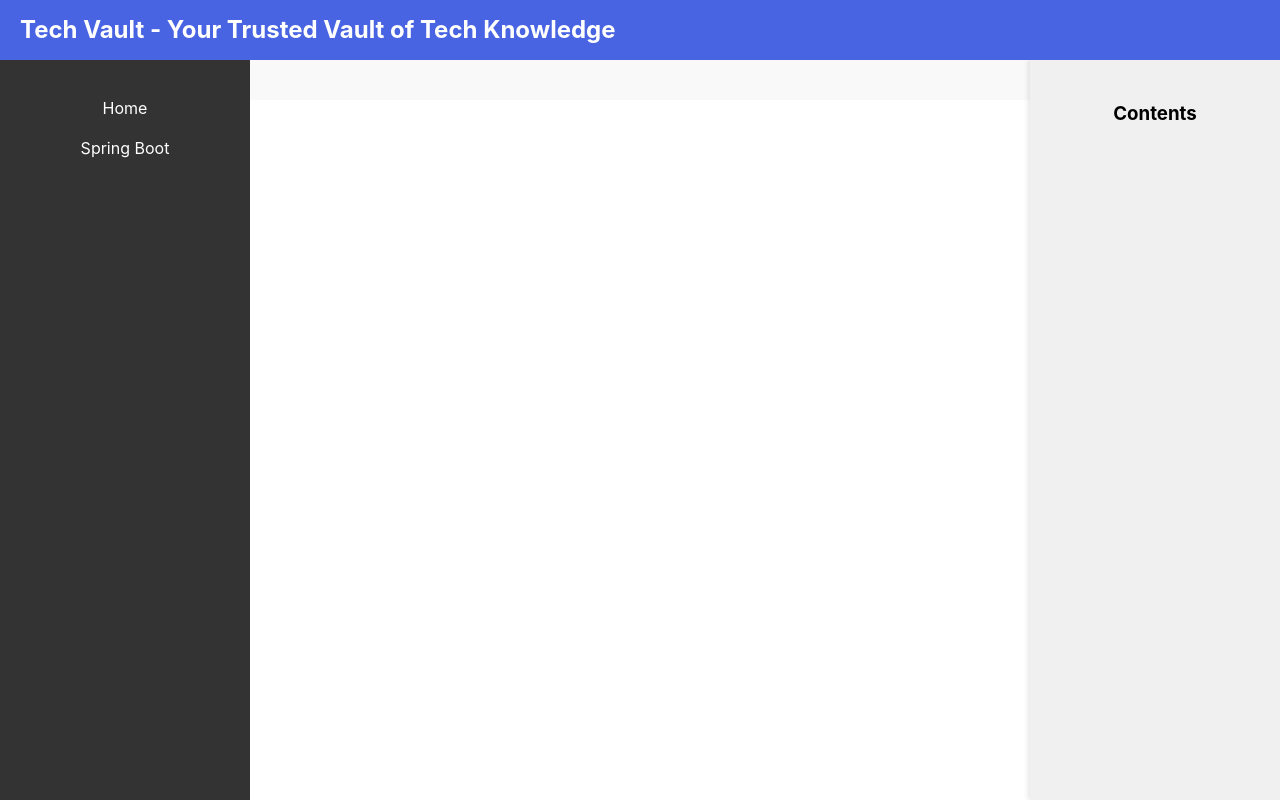
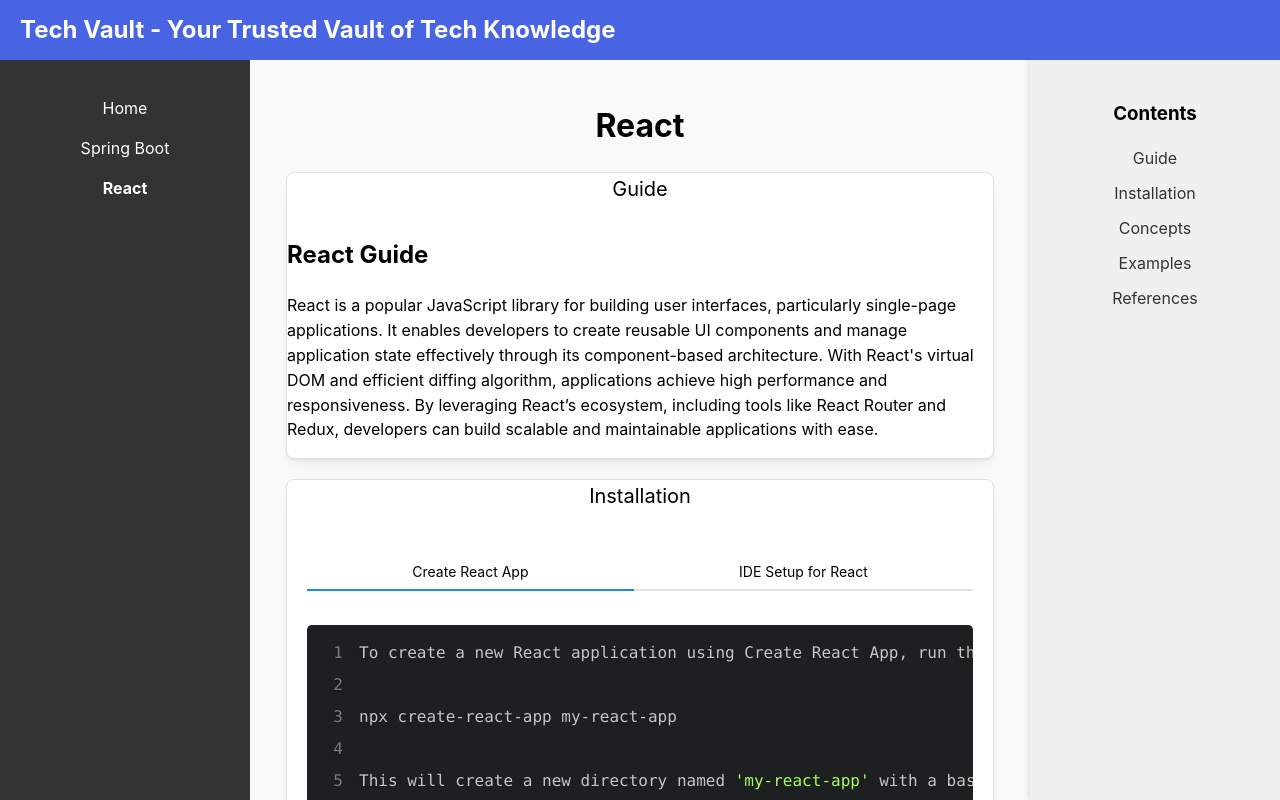
Before and after one commit to markcdev101/react-tech-vault-ui, a React (Create React App) app: page /javascript/react in a window 1280 px wide. Built offline with nearby package versions, Linux system fonts and the light colour scheme.

Commit message:
Added more about React information

```diff
--- a/src/App.js
+++ b/src/App.js
@@ -4,6 +4,7 @@
 import Home from './pages/Home';
 import SpringBootIndex from './pages/Java/SpringBoot/Index';
 import Layout from './components/layout/Layout';
+import ReactIndex from './pages/JavaScript/React/Index';
 import '@mantine/core/styles.css';
 
 function App() {
@@ -14,6 +15,7 @@
           <Routes>
             <Route path="/" element={<Home />} />
             <Route path="/java/spring-boot" element={<SpringBootIndex />} />
+            <Route path="/javascript/react" element={<ReactIndex />} />
             {/* Add more routes as needed */}
           </Routes>
         </Layout>
--- a/src/components/SyntaxHighligterComponent.js
+++ b/src/components/SyntaxHighligterComponent.js
@@ -4,11 +4,23 @@
 
 const CodeDisplay = ({ codeString, language }) => {
   return (
-    <SyntaxHighlighter language={language} style={atomDark} lineProps={{style: {paddingBottom: 8}}}
-    wrapLines={true}
-    showLineNumbers={true}>
-      {codeString}
-    </SyntaxHighlighter>
+    <div style={{ overflowX: 'auto', maxWidth: '100%' }}>
+      <SyntaxHighlighter
+        language={language}
+        style={atomDark}
+        lineProps={{ style: { paddingBottom: 8 } }}
+        wrapLines
+        wrapLongLines
+        showLineNumbers
+        customStyle={{
+          width: '100%',
+          overflowX: 'auto',
+          textAlign: 'left'  // Ensure text alignment is left
+        }}
+      >
+        {codeString}
+      </SyntaxHighlighter>
+    </div>
   );
 };
 
--- a/src/components/layout/SidePanel.js
+++ b/src/components/layout/SidePanel.js
@@ -18,6 +18,11 @@
               Spring Boot
             </NavLink>
           </li>
+          <li>
+            <NavLink to="/javascript/react" activeClassName="active">
+              React
+            </NavLink>
+          </li>
           {/* Add more links as necessary */}
         </ul>
       </nav>
--- a/src/pages/Home.js
+++ b/src/pages/Home.js
@@ -166,6 +166,18 @@
               </Text>
               <Button mt="md" variant="outline">Explore</Button>
             </Card>
+
+
+            {/* React Card */}
+            <Card shadow="sm" padding="lg" style={{ flex: '1 1 300px', minWidth: 300 }}>
+              <Title order={3}>React</Title>
+              <Text mt="md" color="dimmed">
+                Get started with React
+              </Text>
+              <Button component={Link} to="/javascript/react" mt="md" variant="outline">
+                Explore
+              </Button>
+            </Card>
           </Grid>
         </Grid.Col>
       </Grid>
--- a/src/pages/JavaScript/React/Concepts.js
+++ b/src/pages/JavaScript/React/Concepts.js
@@ -1,17 +1,48 @@
 import React from 'react';
-import ConceptDetailComponent from "../../components/ConceptDetailComponent"
+import ConceptDetailComponent from "../../../components/ConceptDetailComponent"
 
 const concepts = [
   {
-    title: 'Dependency Injection',
-    description: `Dependency Injection (DI) is a design pattern used to implement IoC (Inversion of Control), allowing Spring Boot to manage the dependencies of your application. It helps in reducing the coupling between components and promotes loose coupling.`,
-    code: `@Autowired\npublic MyService myService() {\n  return new MyService();\n}`,
-    language: 'java'
+    title: 'Components',
+    description: `Components are the building blocks of a React application. They can be functional or class-based and are used to create reusable pieces of UI. Components can also accept props and maintain internal state.`,
+    code: `function MyComponent(props) {\n  return <div>Hello, {props.name}!</div>;\n}`,
+    language: 'javascript'
+  },
+  {
+    title: 'State Management',
+    description: `State management refers to handling the state of a component or application. In React, state is used to manage data that can change over time and affect the rendering of components. React provides a built-in \`useState\` hook for functional components to manage state.`,
+    code: `const [count, setCount] = useState(0);\n\nreturn (\n  <div>\n    <p>You clicked {count} times</p>\n    <button onClick={() => setCount(count + 1)}>Click me</button>\n  </div>\n);`,
+    language: 'javascript'
+  },
+  {
+    title: 'Props',
+    description: `Props (short for properties) are used to pass data from a parent component to a child component. They are read-only and allow for the customization of child components based on the data provided by the parent.`,
+    code: `function Greeting(props) {\n  return <h1>Hello, {props.name}!</h1>;\n}\n\n<Greeting name="Alice" />`,
+    language: 'javascript'
+  },
+  {
+    title: 'Lifecycle Methods',
+    description: `Lifecycle methods are hooks in class components that allow you to run code at specific points in a component's lifecycle. Common lifecycle methods include \`componentDidMount\`, \`componentDidUpdate\`, and \`componentWillUnmount\`. For functional components, React provides the \`useEffect\` hook to handle side effects.`,
+    code: `useEffect(() => {\n  // Code to run on mount\n  return () => {\n    // Code to run on unmount\n  };\n}, []);`,
+    language: 'javascript'
+  },
+  {
+    title: 'Context API',
+    description: `The Context API provides a way to share state across multiple components without passing props through every level of the component tree. It is used for global state management and can simplify the process of passing data down through components.`,
+    code: `const MyContext = createContext();\n\nfunction App() {\n  const [value, setValue] = useState('Hello');\n\n  return (\n    <MyContext.Provider value={value}>\n      <MyComponent />\n    </MyContext.Provider>\n  );\n}\n\nfunction MyComponent() {\n  const contextValue = useContext(MyContext);\n  return <div>{contextValue}</div>;\n}`,
+    language: 'javascript'
+  },
+  {
+    title: 'Hooks',
+    description: `Hooks are functions that let you use state and other React features in functional components. The most commonly used hooks are \`useState\`, \`useEffect\`, \`useContext\`, and \`useReducer\`. Hooks enable you to manage component state, side effects, and context without writing class components.`,
+    code: `const [state, dispatch] = useReducer(reducer, initialState);\n\nreturn (\n  <button onClick={() => dispatch({ type: 'increment' })}>Increment</button>\n);`,
+    language: 'javascript'
   },
 ];
 
-const TemplateConcepts = () => (
+
+const ReactConcepts = () => (
   <ConceptDetailComponent concepts={concepts} />
 );
 
-export default TemplateConcepts;
+export default ReactConcepts;
--- a/src/pages/JavaScript/React/Guide.js
+++ b/src/pages/JavaScript/React/Guide.js
@@ -1,12 +1,12 @@
 import React from 'react';
 
-const TemplateGuide = () => (
+const ReactGuide = () => (
   <div>
-    <h2>Spring Boot Guide</h2>
+    <h2>React Guide</h2>
     <p>
-      Spring Boot is a powerful framework that simplifies the process of building production-ready applications with Spring. It provides a range of out-of-the-box features such as embedded servers, auto-configuration, and production-ready metrics, which significantly reduce the amount of boilerplate code and configuration required. By leveraging Spring Boot’s conventions and its extensive ecosystem, developers can quickly set up and deploy scalable applications with minimal effort. Whether you're building microservices or traditional monolithic applications, Spring Boot offers the tools and support to streamline development and enhance productivity.
+      React is a popular JavaScript library for building user interfaces, particularly single-page applications. It enables developers to create reusable UI components and manage application state effectively through its component-based architecture. With React's virtual DOM and efficient diffing algorithm, applications achieve high performance and responsiveness. By leveraging React’s ecosystem, including tools like React Router and Redux, developers can build scalable and maintainable applications with ease.
     </p>
   </div>
 );
 
-export default TemplateGuide;
+export default ReactGuide;
--- a/src/pages/JavaScript/React/Index.js
+++ b/src/pages/JavaScript/React/Index.js
@@ -1,14 +1,14 @@
-// src/pages/Java/React/Index.js
 import React from 'react';
 import ReactGuide from './Guide';
 import ReactInstallation from './Installation';
 import ReactConcepts from './Concepts';
 import ReactExamples from './Examples';
 import ReactReferences from './References';
+import Section from '../../../components/Section';
 
 const ReactIndex = () => (
   <div>
-    <h1>Spring Boot</h1>
+    <h1>React</h1>
     <Section
       id="guide"  // Add id to match right panel navigation
       title="Guide"
--- a/src/pages/JavaScript/React/Installation.js
+++ b/src/pages/JavaScript/React/Installation.js
@@ -1,67 +1,41 @@
-// TemplateInstallation.js
+// ReactInstallation.js
 import React from 'react';
-import InstallationTab from '../../components/InstallationTab';
+import InstallationTab from '../../../components/InstallationTab';
 
-const TemplateInstallation = () => {
+const ReactInstallation = () => {
   const sections = [
     {
-      value: 'spring-initializr',
-      label: 'Spring Initializr',
-      language: 'text',  // Plain text for non-code sections
-      content: `You can use Spring Initializr to quickly generate a Spring Boot project with the necessary dependencies.
+      value: 'create-react-app',
+      label: 'Create React App',
+      language: 'bash',
+      content: `To create a new React application using Create React App, run the following commands:
 
-Visit the official Spring Initializr website: https://start.spring.io
+npx create-react-app my-react-app
 
-Choose the project type, language, and dependencies you want. Here’s an example configuration:
+This will create a new directory named 'my-react-app' with a basic React setup. To navigate into the project directory and start the development server, use:
 
-Project: Maven
-Language: Java
-Spring Boot Version: 2.5.x
-Dependencies: Spring Web, Spring Security
+cd my-react-app
+npm start
 
-After selecting the necessary options, click on Generate to download the zip file.
+Your React application will now be running on http://localhost:3000.
 
-Unzip the file and navigate to the project directory:
-unzip demo.zip
-cd demo
+To build your project for production, use:
+npm run build
 
-You can now open the project in your IDE and build it using Maven or Gradle.`
+This will create an optimized build of your app in the 'build' folder.`
     },
     {
-      value: 'command-line',
-      label: 'Command Line',
-      language: 'bash',  // Bash for command line instructions
-      content: `To create and install a Spring Boot project using the command line, run the following commands:
+      value: 'ide-react',
+      label: 'IDE Setup for React',
+      language: 'text',
+      content: `You can easily integrate React with popular IDEs like Visual Studio Code. Follow these steps for the setup:
 
-curl -s https://start.spring.io/starter.zip \\
--d dependencies=web,security \\
--d name=myapp \\
--o myapp.zip
+In Visual Studio Code:
+- Open Visual Studio Code and go to File > Open Folder.
+- Navigate to the directory where you created your React app (e.g., 'my-react-app') and open it.
+- Visual Studio Code should detect the project and suggest installing recommended extensions for React.
 
-Once downloaded, unzip the project and navigate to the project folder:
-unzip myapp.zip
-cd myapp
-
-To build and run your project, use the following command:
-./mvnw spring-boot:run`
-    },
-    {
-      value: 'ide',
-      label: 'IDE Setup',
-      language: 'text',  // Plain text for instructions
-      content: `You can integrate Spring Boot easily with popular IDEs like IntelliJ IDEA or Eclipse. Follow these steps for the setup:
-
-In IntelliJ IDEA:
-- Go to File > New > Project and select Spring Initializr.
-- Fill in the project details such as Group, Artifact, and dependencies (like Spring Web and Spring Security).
-- Click Next and finish the setup.
-
-In Eclipse:
-- Install the Spring Tools 4 plugin from the Eclipse Marketplace.
-- After installation, go to File > New > Spring Starter Project.
-- Configure your project, add the necessary dependencies, and finish the setup.
-
-You can now start developing your Spring Boot application in your preferred IDE.`
+You can now start developing your React application in Visual Studio Code with features like IntelliSense, debugging, and integrated terminal support.`
     },
   ];
 
@@ -72,4 +46,4 @@
   );
 };
 
-export default TemplateInstallation;
+export default ReactInstallation;
--- a/src/pages/JavaScript/React/References.js
+++ b/src/pages/JavaScript/React/References.js
@@ -1,22 +1,28 @@
 import React from 'react';
-import LinkListComponent from '../../components/LinkListComponent';
+import LinkListComponent from '../../../components/LinkListComponent';
 import { Container, Title, Text } from '@mantine/core';
 
-const TemplateReferences = () => {
+const ReactReferences = () => {
   // Define the links data
   const links = [
-    { title: 'Spring Initializr', link: 'https://start.spring.io/' },
-  ];
+    { title: 'React Official Site', link: 'https://reactjs.org/' },
+    { title: 'Create React App', link: 'https://create-react-app.dev/' },
+    { title: 'React Documentation', link: 'https://reactjs.org/docs/getting-started.html' },
+    { title: 'React GitHub Repository', link: 'https://github.com/facebook/react' },
+    { title: 'React Tutorial', link: 'https://reactjs.org/tutorial/tutorial.html' },
+    { title: 'React Community', link: 'https://reactjs.org/community/support.html' },
+    { title: 'Mantine - React component library', link: 'https://mantine.dev/' }
+];
 
   return (
     <Container size="lg" px="md" mt="xl">
-      <Title order={2} mb="md">Spring Boot References</Title>
+      <Title order={2} mb="md">React References</Title>
       <Text mb="md">
-        Here are some useful resources for learning and working with Spring Boot:
+        Here are some useful resources for learning and working with React:
       </Text>
       <LinkListComponent items={links} />
     </Container>
   );
 };
 
-export default TemplateReferences;
+export default ReactReferences;
```
Also changed, not shown: src/pages/JavaScript/React/Examples.js (+9 -6 lines).
